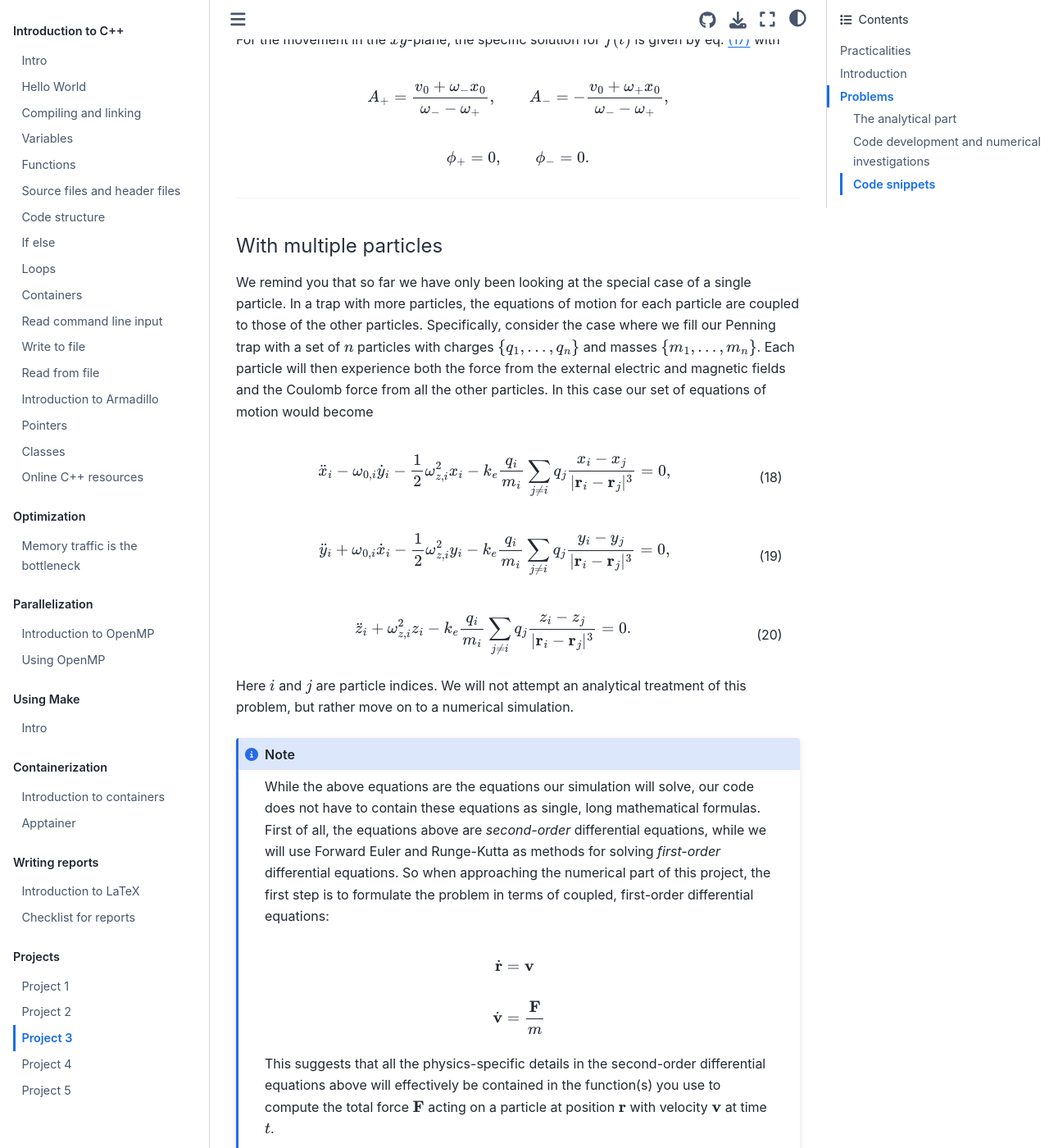
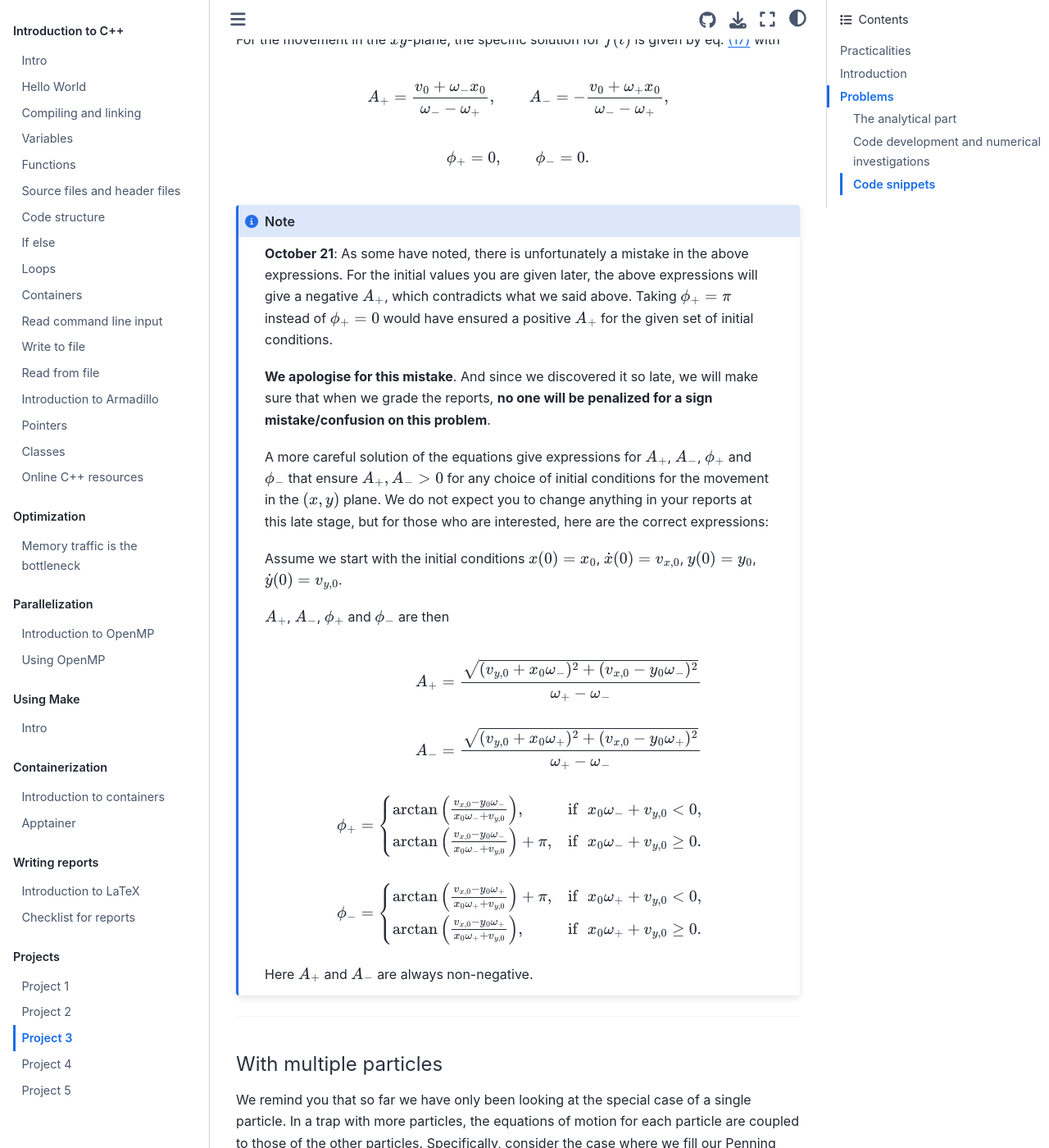
Before and after one commit to anderkve/FYS3150, a Jupyter Book: the page built from book/projects/project3.md, in a window 1280 px wide and 1400 px high, scrolled down 5669 px. Shown: the whole window at 82% size. Built offline with Jupyter Book 1.0.4 settings and Sphinx 7.4.7 and the Sphinx Book theme 1.1.4, drawn with Linux system fonts in a browser that asks for light colours; pages that are not in the unit, such as notebooks, are missing from menus.

Commit message:
Added correction in Project 3.

````diff
--- a/book/projects/project3.md
+++ b/book/projects/project3.md
@@ -203,6 +203,40 @@ $$
 $$
 \phi_+ = 0, \qquad \phi_- = 0.
 $$
+
+```{note}
+**October 21**: As some have noted, there is unfortunately a mistake in the above expressions. For the initial values you are given later, the above expressions will give a negative $A_+$, which contradicts what we said above. Taking $\phi_+ = \pi$ instead of $\phi_+ = 0$ would have ensured a positive $A_+$ for the given set of initial conditions.
+
+**We apologise for this mistake**. And since we discovered it so late, we will make sure that when we grade the reports, **no one will be penalized for a sign mistake/confusion on this problem**.
+
+A more careful solution of the equations give expressions for $A_+$, $A_-$, $\phi_+$ and $\phi_-$ that ensure $A_+, A_- > 0$ for any choice of initial conditions for the movement in the $(x,y)$ plane. We do not expect you to change anything in your reports at this late stage, but for those who are interested, here are the correct expressions:
+
+Assume we start with the initial conditions $x(0) = x_0$, $\dot{x}(0) = v_{x,0}$, $y(0) = y_0$, $\dot{y}(0) = v_{y,0}$.
+
+$A_+$, $A_-$, $\phi_+$ and $\phi_-$ are then
+
+$$
+A_+ = \frac{\sqrt{ (v_{y,0} + x_0 \omega_-)^2 + (v_{x,0} - y_0 \omega_-)^2 }}{\omega_+ - \omega_-} \\
+\\
+A_- = \frac{\sqrt{ (v_{y,0} + x_0 \omega_+)^2 + (v_{x,0} - y_0 \omega_+)^2 }}{\omega_+ - \omega_-} \\
+\\
+\phi_+ =
+\begin{cases}
+\arctan\left( \frac{v_{x,0} - y_0 \omega_-}{x_0 \omega_- + v_{y,0}} \right), & \text{if}\;\; x_0 \omega_- + v_{y,0} < 0, \\
+\arctan\left( \frac{v_{x,0} - y_0 \omega_-}{x_0 \omega_- + v_{y,0}} \right) + \pi, & \text{if}\;\; x_0 \omega_- + v_{y,0} \ge 0. \\
+\end{cases}
+\\
+\\
+\phi_- =
+\begin{cases}
+\arctan\left( \frac{v_{x,0} - y_0 \omega_+}{x_0 \omega_+ + v_{y,0}} \right) + \pi, & \text{if}\;\; x_0 \omega_+ + v_{y,0} < 0, \\
+\arctan\left( \frac{v_{x,0} - y_0 \omega_+}{x_0 \omega_+ + v_{y,0}} \right), & \text{if}\;\; x_0 \omega_+ + v_{y,0} \ge 0. \\
+\end{cases}
+$$
+
+Here $A_+$ and $A_-$ are always non-negative.
+```
+
 
 
 ----
````
